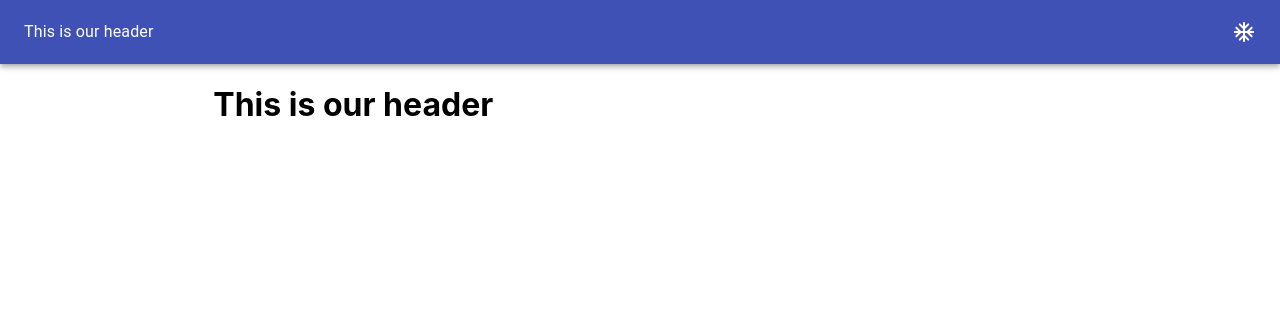
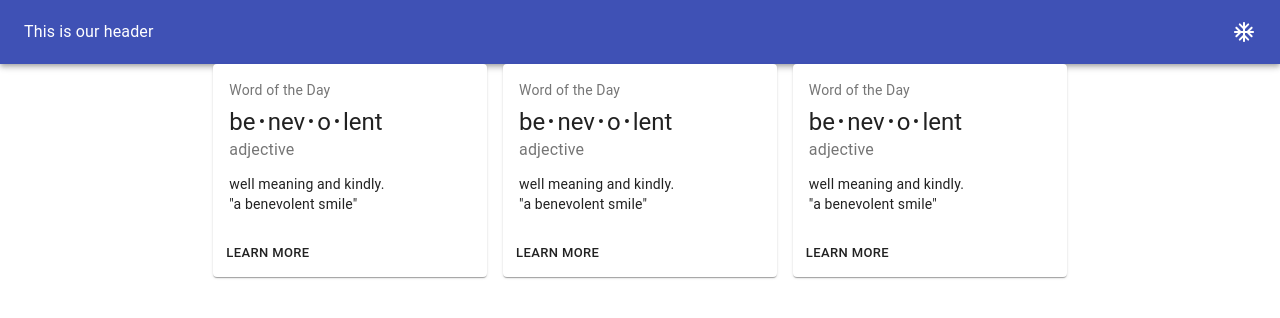
Before and after one commit to nikhilrai637/material-ui-concepts, a React (Create React App) app: page / in a window 1280 px wide. Shown: the top 318 px of the page. Built offline with nearby package versions, Linux system fonts and the light colour scheme.

Commit message:
adding padding

```diff
--- /dev/null
+++ b/src/CoffeeCard.js
@@ -0,0 +1,51 @@
+import React from 'react';
+import { makeStyles } from '@material-ui/core/styles';
+import Card from '@material-ui/core/Card';
+import CardActions from '@material-ui/core/CardActions';
+import CardContent from '@material-ui/core/CardContent';
+import Button from '@material-ui/core/Button';
+import Typography from '@material-ui/core/Typography';
+
+const useStyles = makeStyles({
+
+  bullet: {
+    display: 'inline-block',
+    margin: '0 2px',
+    transform: 'scale(0.8)',
+  },
+  title: {
+    fontSize: 14,
+  },
+  pos: {
+    marginBottom: 12,
+  },
+});
+
+export default function CoffeeCard() {
+  const classes = useStyles();
+  const bull = <span className={classes.bullet}>•</span>;
+
+  return (
+    <Card className={classes.root}>
+      <CardContent>
+        <Typography className={classes.title} color="textSecondary" gutterBottom>
+          Word of the Day
+        </Typography>
+        <Typography variant="h5" component="h2">
+          be{bull}nev{bull}o{bull}lent
+        </Typography>
+        <Typography className={classes.pos} color="textSecondary">
+          adjective
+        </Typography>
+        <Typography variant="body2" component="p">
+          well meaning and kindly.
+          <br />
+          {'"a benevolent smile"'}
+        </Typography>
+      </CardContent>
+      <CardActions>
+        <Button size="small">Learn More</Button>
+      </CardActions>
+    </Card>
+  );
+}
--- a/src/Content.js
+++ b/src/Content.js
@@ -1,9 +1,27 @@
 import React from 'react'
-
+import CoffeeCard from './CoffeeCard'
+import {Grid} from '@material-ui/core'
 
 
 const Content = ()  => {
-    return (<h1>This is our header</h1>)
+    return (<div>
+         <Grid container spacing = {2}>
+            <Grid item xs = {4}  >
+             <CoffeeCard/>
+            </Grid>
+
+            <Grid item xs = {4}   >
+             <CoffeeCard/>
+            </Grid>
+
+            <Grid item xs = {4}  >
+             <CoffeeCard/>
+            </Grid>
+
+         </Grid>
+
+    </div>
+    )
 }
 
 export default Content
```
Also changed, not shown: 1 other file (tests, documents, lock files or other folders).
